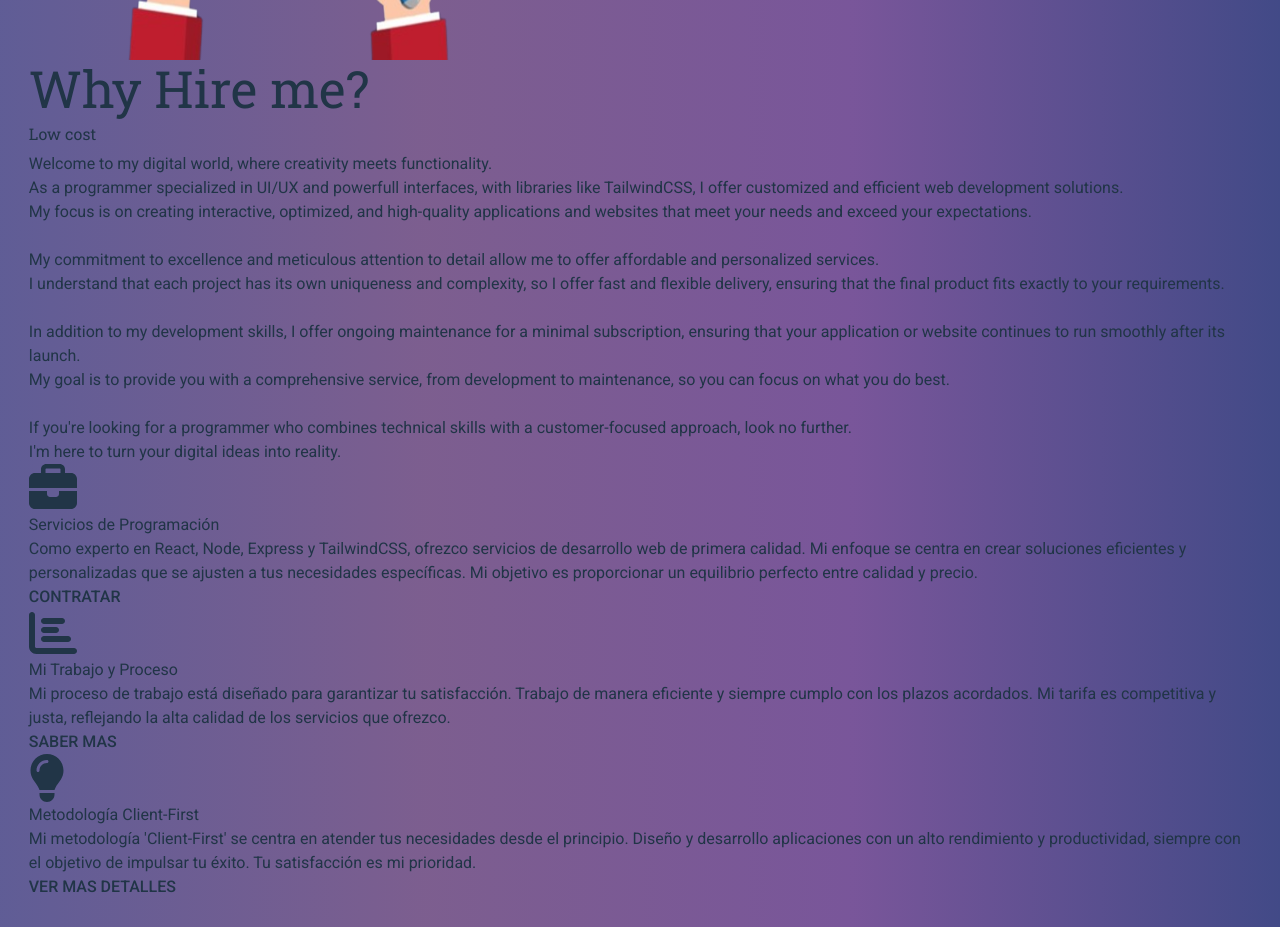
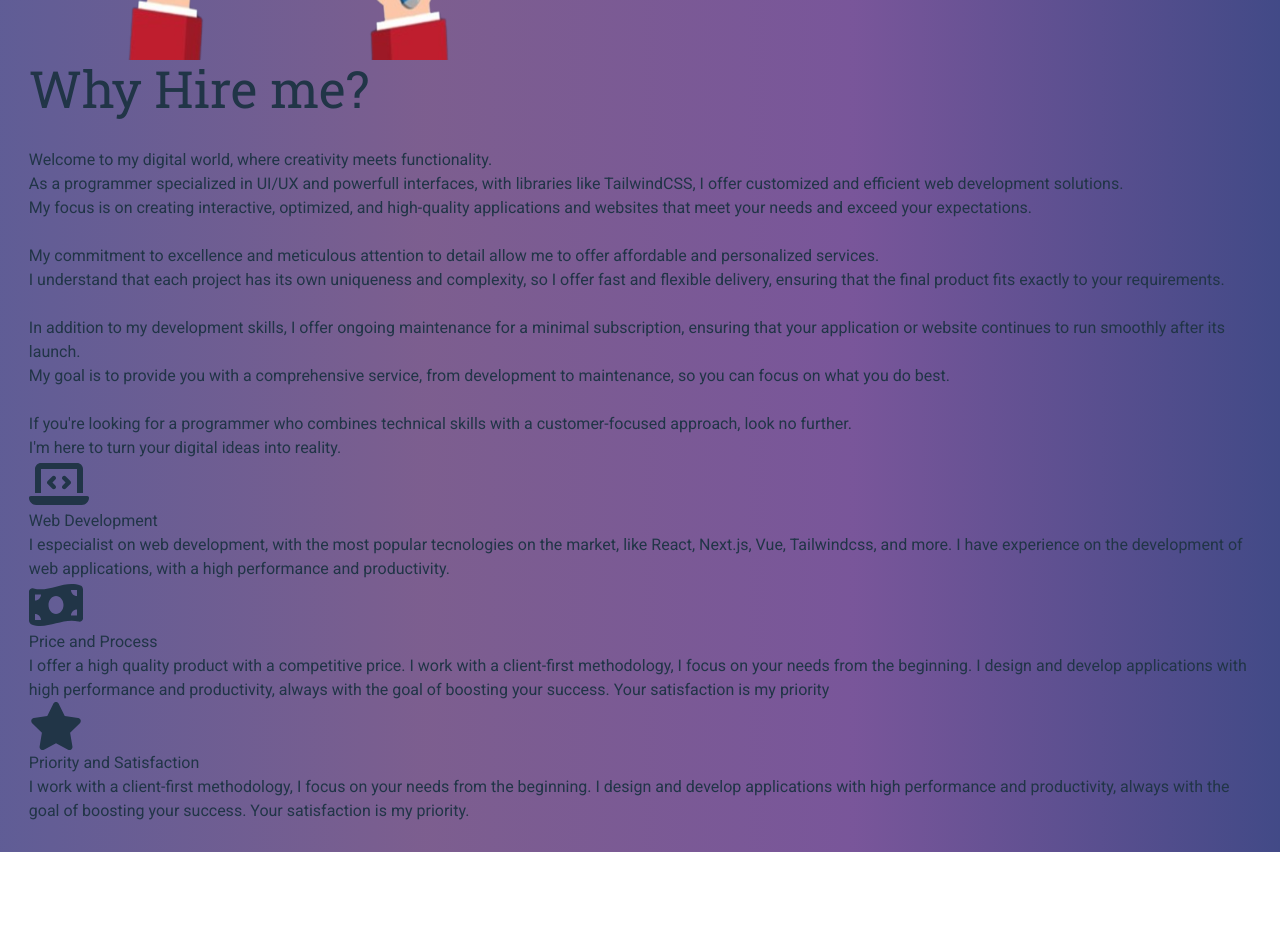
Before and after one commit to LennyDevX/Portafolio, a React (Vite) app: page /hire in a window 1280 px wide. Shown: the part 560-1487 px from the top of the page. After the commit the page ends 1412 px from the top, so only its background shows below. Built offline with nearby package versions, Linux system fonts and the light colour scheme.

Commit message:
Update translations and progress text in Card and Footer components

```diff
--- a/src/components/Card/Card.jsx
+++ b/src/components/Card/Card.jsx
@@ -3,7 +3,6 @@ import classNames from 'classnames';
 import { FontAwesomeIcon } from '@fortawesome/react-fontawesome';
 import { FaDiscord, FaSpaceShuttle } from 'react-icons/fa';
 import { faSearch } from '@fortawesome/free-solid-svg-icons';
-
 import { faHandshake, faMicrochip, faBriefcase } from '@fortawesome/free-solid-svg-icons';
 import PropTypes from 'prop-types';
 import { motion } from 'framer-motion';
--- a/src/components/Card/CardHire.jsx
+++ b/src/components/Card/CardHire.jsx
@@ -1,7 +1,6 @@
 import React, { useMemo, useState, useEffect } from 'react';
 import { FontAwesomeIcon } from '@fortawesome/react-fontawesome';
-import { faBriefcase, faLightbulb, faChartBar } from '@fortawesome/free-solid-svg-icons';
-import PropTypes from 'prop-types';
+import { faCode, faLaptopCode, faMoneyBillWave, faProjectDiagram, faSmile, faStar } from '@fortawesome/free-solid-svg-icons';import PropTypes from 'prop-types';
 import { motion } from 'framer-motion';
 
 const CardHire = ({ icon = "icon", title = "Título de la tarjeta", description = "texto", buttonText = "Click me", buttonLink = "#" }) => {
@@ -14,11 +13,11 @@ const CardHire = ({ icon = "icon", title = "Título de la tarjeta", description
     const iconElement = useMemo(() => {
         switch (icon) {
             case 'Servicios de Programación':
-                return <FontAwesomeIcon icon={faBriefcase} size="3x" className="block mx-auto mb-4 group-hover:text-white" />;
+                return <FontAwesomeIcon icon={faLaptopCode} size="3x" className="block mx-auto mb-4 group-hover:text-white" />;
             case 'Mi Trabajo y Proceso':
-                return <FontAwesomeIcon icon={faChartBar} size="3x" className="block mx-auto mb-4 group-hover:text-white" />;
+                return <FontAwesomeIcon icon={faMoneyBillWave} size="3x" className="block mx-auto mb-4 group-hover:text-white" />;
             case 'Metodología Client-First':
-                return <FontAwesomeIcon icon={faLightbulb} size="3x" className="block mx-auto mb-4 group-hover:text-white" />;
+                return <FontAwesomeIcon icon={faStar} size="3x" className="block mx-auto mb-4 group-hover:text-white" />;
         }
     }, [title]);
 
@@ -40,9 +39,7 @@ const CardHire = ({ icon = "icon", title = "Título de la tarjeta", description
                 <p className="text-base group-hover:text-white">
                     {description}
                 </p>
-                <a href={buttonLink} className="mt-4 bg-transparent border border-blue-700 hover:bg-blue-900 text-white font-bold py-2 px-4 rounded inline-block">
-                {buttonText}
-                </a>
+
             </div>
         </motion.div>
     );
--- a/src/components/Footer/Footer.jsx
+++ b/src/components/Footer/Footer.jsx
@@ -19,7 +19,7 @@ const Footer = () => {
     return (
         <footer className=" bg-gray-2300 rounded-lg text-white py-10 px-5 grid grid-cols-3 md:grid-cols-3 items-start">
             <div>
-                <h3 className="font-bold mb-2">Tecnologías</h3>
+                <h3 className="font-bold mb-2">Tecnologies</h3>
                 <ul className="space-y-3">
                     {[
                         { name: 'React', icon: faReact },
@@ -36,10 +36,10 @@ const Footer = () => {
                 </ul>
             </div>
             <div>
-                <h3 className="font-bold mb-2">Proyectos</h3>
+                <h3 className="font-bold mb-2">Projects</h3>
                 <ul className="space-y-3">
                     {[
-                        { name: 'LAyla AI', icon: faRobot },
+                        { name: 'Layla AI', icon: faRobot },
                         { name: 'GitHub', icon: faGithub },
                         { name: 'Umbrella App', icon: faCloud }
                     ].map((item, index) => (
@@ -53,7 +53,7 @@ const Footer = () => {
                 </ul>
             </div>
             <div>
-                <h3 className="font-bold mb-2">Contacto</h3>
+                <h3 className="font-bold mb-2">Contact me</h3>
                 <ul className="space-y-3 md:mt-0">
                     {[
                         { name: 'Contact', icon: faEnvelope },
--- a/src/components/Hero/HireSection.jsx
+++ b/src/components/Hero/HireSection.jsx
@@ -1,5 +1,4 @@
-import React, { useState, useEffect, useCallback } from 'react';
-import { motion } from 'framer-motion'
+import React  from 'react';
 
 const HireSection = () => {
     const image = {
@@ -9,84 +8,26 @@ const HireSection = () => {
         height: 500,
     };
 
-    const [index, setIndex] = useState(0);
-    const [textVisible, setTextVisible] = useState(false);
-    const text = ["Quality-Price ", "Fast delivery", "Future updates",  "Low cost"];
-
-    useEffect(() => {
-        window.scrollTo(0, 0);
-    }, []);
-
-    // Efecto de escritura
-    const [visibleText, setVisibleText] = useState('');
-
-    const animateText = useCallback(() => {
-        if (visibleText.length < text[index].length) {
-            setVisibleText(text[index].slice(0, visibleText.length + 1));
-        } else if (index < text.length - 1) {
-            setVisibleText('');
-            setIndex(index + 1);
-        }
-    }, [visibleText, text, index]);
-
-    useEffect(() => {
-        const timer = setInterval(animateText, 80);
-        return () => clearInterval(timer);
-    }, [animateText]);
-
-    // Efecto para mostrar los textos después de que la imagen haya terminado de animarse
-    useEffect(() => {
-        const timeout = setTimeout(() => {
-            setTextVisible(true);
-        }, 500); // Duración de la animación de la imagen
-
-        return () => clearTimeout(timeout);
-    }, []);
-
     return (
         <div className="new-hero-section flex flex-col md:flex-row items-center justify-center px-2 md:px-4 mt-2 md:mt-4">
             <div className="w-full md:w-1/2 ml-0 md:ml-2 mt-2 md:mt-4 relative">
                 <div className="w-2/4 md:w-full mx-auto md:max-w-sm items-center  block  top-0 left-0">
-                    <motion.img
+                    <img
                         src={image.src}
                         alt={image.alt}
                         loading="lazy"
                         width={image.width}
                         height={image.height}
                         aria-label="Esta imagen es generada por IA / DALL-E 3"
-
-                        style={{ transform: 'translateX(0px)', opacity: 0 }}
-                        animate={{ transform: 'translateY(0px)', opacity: 1 }}
-                        initial={{ opacity: 0, y: 100 }}
-                        transition={{ duration: 0.8, delay: 0.5 }}
                     />
-
                 </div>
             </div>
-            {textVisible && (
-                <div className="w-full md:w-1/2 text-center md:text-left mt-2 md:mt-4">
-                    <motion.h1
-                        className="new-hero-section-title text-4xl md:text-6xl bg-clip-text text-White min-h-[3.5rem] md:min-h-[4.5rem]"
-                        initial={{ opacity: 0, y: -100 }}
-                        animate={{ opacity: 1, y: 0 }}
-                        transition={{ duration: 1.5 }}
-                    >
+            <div className="w-full md:w-1/2 text-center md:text-left md:mt-2">
+                <h1 className="new-hero-section-title text-4xl md:text-6xl text-White  md:min-h-[2.5rem]">
                     Why Hire me?
-                    </motion.h1>
-                    <motion.h2
-                        className="new-hero-section-title text-3xl md:text-5xl bg-clip-text text-transparent bg-gradient-to-r from-green-200 via-white to-green-800 min-h-[3.5rem] md:min-h-[4.5rem]"
-                        initial={{ opacity: 0, y: -100 }}
-                        animate={{ opacity: 1, y: 0 }}
-                        transition={{ duration: 1.5 }}
-                    >
-                        {visibleText}
-                    </motion.h2>
-                    <motion.p
-                        className="new-hero-section-paragraph mt-2 text-lg md:text-xl"
-                        initial={{ opacity: 0, y: -100 }}
-                        animate={{ opacity: 1, y: 0 }}
-                        transition={{ duration: 1, delay: 0.5 }}
-                    >
+                </h1>
+                <br />
+                <p className="new-hero-section-paragraph mt-2 text-lg md:text-xl">
                     Welcome to my digital world, where creativity meets functionality.<br /> As a programmer specialized in UI/UX and powerfull interfaces, with libraries like TailwindCSS, I offer customized and efficient web development solutions.<br /> My focus is on creating interactive, optimized, and high-quality applications and websites that meet your needs and exceed your expectations.<br /><br />
 
                     My commitment to excellence and meticulous attention to detail allow me to offer affordable and personalized services.<br /> I understand that each project has its own uniqueness and complexity, so I offer fast and flexible delivery, ensuring that the final product fits exactly to your requirements.<br /><br />
@@ -94,12 +35,8 @@ const HireSection = () => {
                     In addition to my development skills, I offer ongoing maintenance for a minimal subscription, ensuring that your application or website continues to run smoothly after its launch.<br /> My goal is to provide you with a comprehensive service, from development to maintenance, so you can focus on what you do best.<br /><br />
 
                     If you're looking for a programmer who combines technical skills with a customer-focused approach, look no further.<br /> I'm here to turn your digital ideas into reality.
-                        </motion.p>
-
-
-
+                </p>
             </div>
-            )}
         </div>
     );
 };
--- a/src/components/pages/HirePage.jsx
+++ b/src/components/pages/HirePage.jsx
@@ -10,24 +10,21 @@ const HirePage = () => {
             <div className='grid grid-cols-1 md:grid-cols-2 lg:grid-cols-3 gap-2 p-4 mt-2'>
                 <CardHire
                     icon="Servicios de Programación"
-                    title='Servicios de Programación'
-                    description="Como experto en React, Node, Express y TailwindCSS, ofrezco servicios de desarrollo web de primera calidad. Mi enfoque se centra en crear soluciones eficientes y personalizadas que se ajusten a tus necesidades específicas. Mi objetivo es proporcionar un equilibrio perfecto entre calidad y precio."
-                    buttonText="CONTRATAR"
-                    buttonLink="/servicios"
+                    title='Web Development'
+                    description="I especialist on web development, with the most popular tecnologies on the market, like React, Next.js, Vue, Tailwindcss, and more. I have experience on the development of web applications, with a high performance and productivity."
+
                 />
                 <CardHire
                     icon="Mi Trabajo y Proceso"
-                    title='Mi Trabajo y Proceso'
-                    description="Mi proceso de trabajo está diseñado para garantizar tu satisfacción. Trabajo de manera eficiente y siempre cumplo con los plazos acordados. Mi tarifa es competitiva y justa, reflejando la alta calidad de los servicios que ofrezco."
-                    buttonText="SABER MAS"
-                    buttonLink="/proceso"
+                    title='Price and Process'
+                    description=" I offer a high quality product with a competitive price. I work with a client-first methodology, I focus on your needs from the beginning. I design and develop applications with high performance and productivity, always with the goal of boosting your success. Your satisfaction is my priority"
+
                 />
                 <CardHire
                     icon="Metodología Client-First"
-                    title='Metodología Client-First'
-                    description="Mi metodología 'Client-First' se centra en atender tus necesidades desde el principio. Diseño y desarrollo aplicaciones con un alto rendimiento y productividad, siempre con el objetivo de impulsar tu éxito. Tu satisfacción es mi prioridad."
-                buttonText="VER MAS DETALLES"
-                    buttonLink="/metodologia"
+                    title='Priority and Satisfaction'
+                    description="I work with a client-first methodology, I focus on your needs from the beginning. I design and develop applications with high performance and productivity, always with the goal of boosting your success. Your satisfaction is my priority."
+
                 />
 
             </div>
```
Also changed, not shown: src/components/Card/ProjectCard.jsx (+5 -3 lines), src/components/Trigger.jsx (+9 -6 lines). Lines whose indentation alone changed are shown as unchanged.
